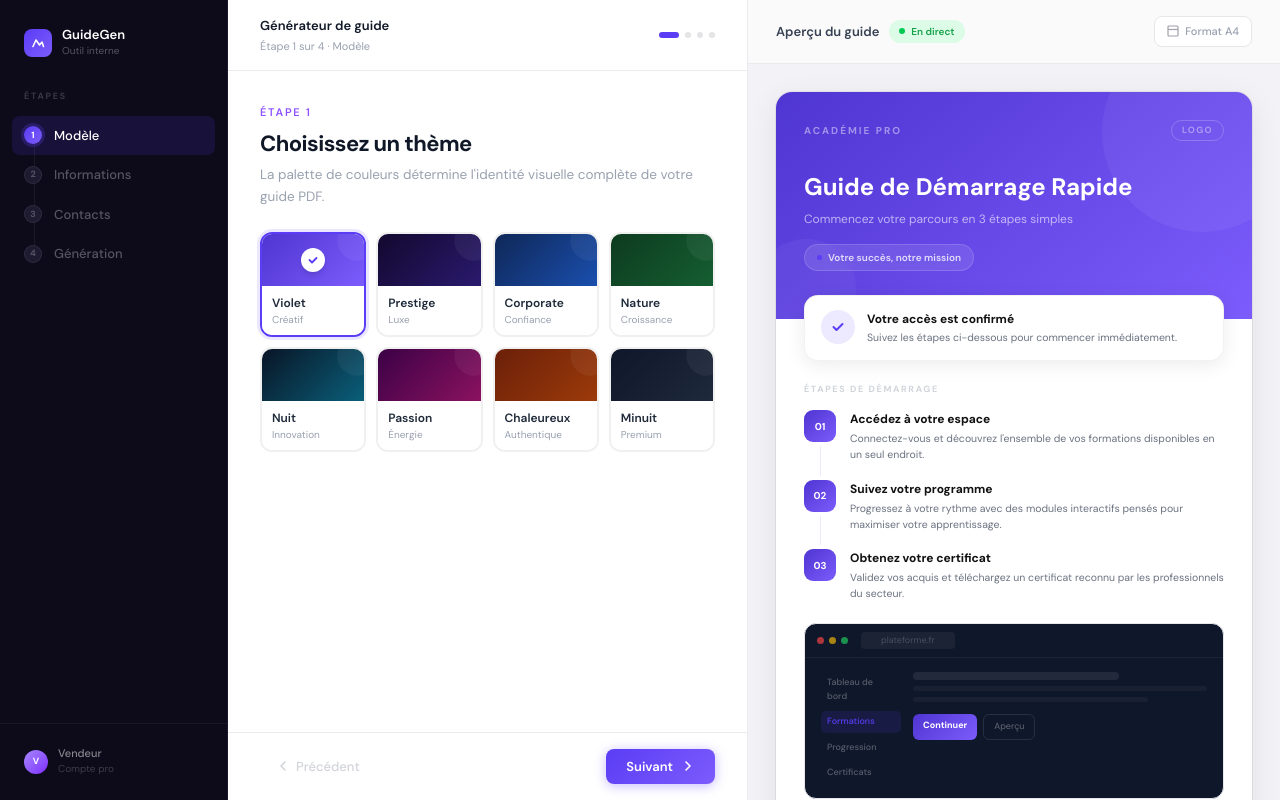
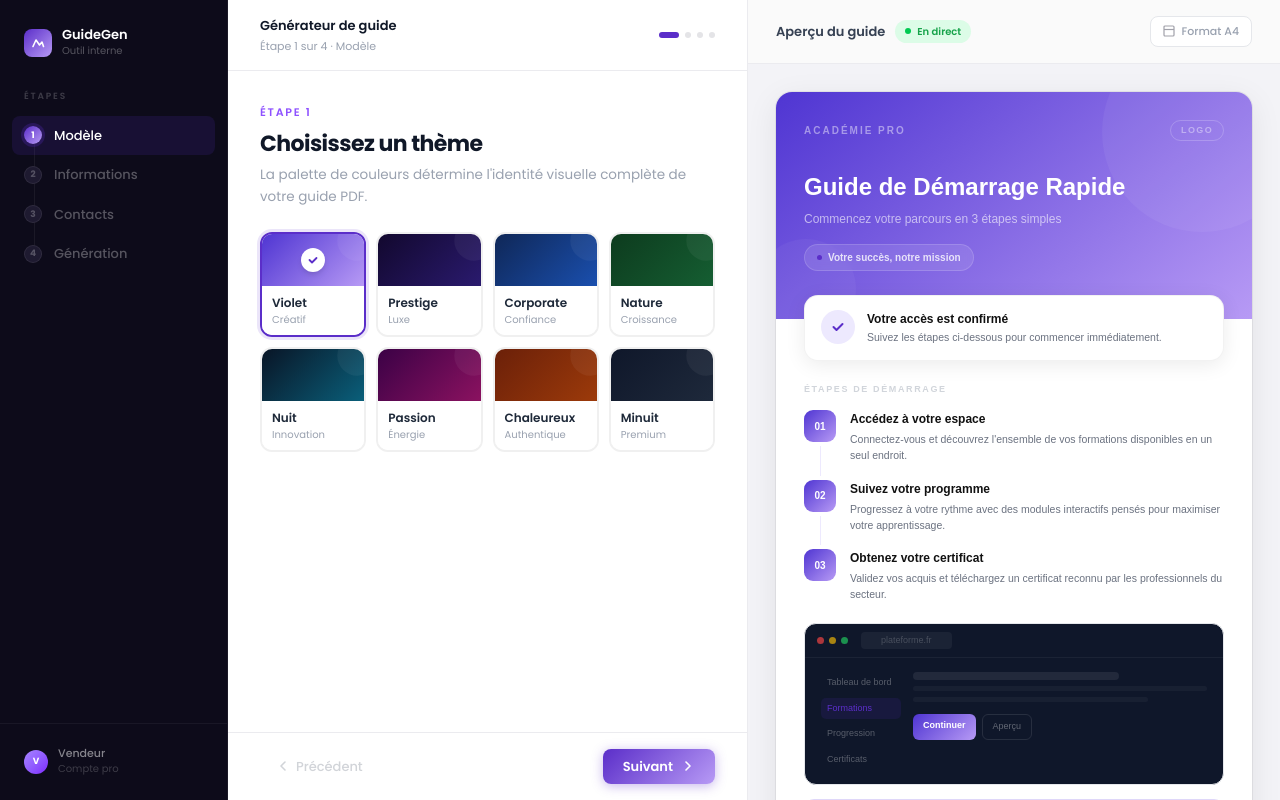
Before and after one commit to Snack-man/guidegen, a React (Vite) app: page / in a window 1280 px wide. Built offline with nearby package versions, Linux system fonts and the light colour scheme; the HTML template or start-up script is replaced by a standard one.

Commit message:
modification de la charte graphique

```diff
--- a/src/App.tsx
+++ b/src/App.tsx
@@ -25,7 +25,7 @@ const newStepId = () => `step-${Date.now()}-${stepUid++}`
 /* ─── Data ─────────────────────────────────── */
 
 const THEMES: ThemeCfg[] = [
-  { id:"violet", name:"Violet",          desc:"Créatif",       from:"#4f35d2", to:"#7c5cfc", accent:"#5b3df5", light:"#ede9fe" },
+  { id:"violet", name:"Violet",          desc:"Créatif",       from:"#4f35d2", to:"#B79AF5", accent:"#5B2EC9", light:"#ede9fe" },
   { id:"gold",   name:"Prestige",        desc:"Luxe",          from:"#12082e", to:"#2a1a6e", accent:"#e8af3c", light:"#fef3c7" },
   { id:"blue",   name:"Corporate",       desc:"Confiance",     from:"#0f2757", to:"#1a4fae", accent:"#3b82f6", light:"#dbeafe" },
   { id:"green",  name:"Nature",          desc:"Croissance",    from:"#0d3b1e", to:"#155e32", accent:"#22c55e", light:"#dcfce7" },
@@ -71,7 +71,7 @@ function Sidebar({ step, onStep }: { step: number; onStep: (n: number) => void }
         <div className="flex items-center gap-2.5">
           <div
             className="w-7 h-7 rounded-lg flex items-center justify-center"
-            style={{ background: "linear-gradient(135deg,#5b3df5,#7c5cfc)" }}
+            style={{ background: "linear-gradient(135deg,#5B2EC9,#B79AF5)" }}
           >
             <svg width="14" height="14" viewBox="0 0 14 14" fill="none">
               <path d="M2 10.5L5 4l3.5 5L11 6l1.5 4.5" stroke="white" strokeWidth="1.6" strokeLinecap="round" strokeLinejoin="round" />
@@ -98,7 +98,7 @@ function Sidebar({ step, onStep }: { step: number; onStep: (n: number) => void }
             className="absolute left-[22px] top-4 w-px transition-all duration-500"
             style={{
               height: `${(step / (STEPS.length - 1)) * (100 - 28 / STEPS.length)}%`,
-              background: "linear-gradient(180deg,#5b3df5,#7c5cfc)",
+              background: "linear-gradient(180deg,#5B2EC9,#B79AF5)",
             }}
           />
 
@@ -110,16 +110,16 @@ function Sidebar({ step, onStep }: { step: number; onStep: (n: number) => void }
                 key={i}
                 onClick={() => onStep(i)}
                 className="w-full flex items-center gap-3 px-3 py-2.5 rounded-lg text-left transition-all duration-150 group relative"
-                style={active ? { background: "rgba(91,61,245,0.15)" } : {}}
+                style={active ? { background: "rgba(91,46,201,0.15)" } : {}}
               >
                 {/* Step indicator */}
                 <div
                   className="w-[18px] h-[18px] rounded-full flex items-center justify-center flex-shrink-0 text-[9px] font-bold transition-all duration-200 relative z-10"
                   style={
                     done
-                      ? { background: "#5b3df5", color: "white" }
+                      ? { background: "#5B2EC9", color: "white" }
                       : active
-                      ? { background: "linear-gradient(135deg,#5b3df5,#7c5cfc)", color: "white", boxShadow: "0 0 0 3px rgba(91,61,245,0.25)" }
+                      ? { background: "linear-gradient(135deg,#5B2EC9,#B79AF5)", color: "white", boxShadow: "0 0 0 3px rgba(91,46,201,0.25)" }
                       : { background: "#1e1a30", color: "rgba(255,255,255,0.25)", border: "1px solid rgba(255,255,255,0.08)" }
                   }
                 >
@@ -168,7 +168,7 @@ function MobileTopBar({ step, onStep }: { step: number; onStep: (n: number) => v
         <div className="flex items-center gap-2">
           <div
             className="w-6 h-6 rounded-lg flex items-center justify-center flex-shrink-0"
-            style={{ background: "linear-gradient(135deg,#5b3df5,#7c5cfc)" }}
+            style={{ background: "linear-gradient(135deg,#5B2EC9,#B79AF5)" }}
           >
             <svg width="12" height="12" viewBox="0 0 14 14" fill="none">
               <path d="M2 10.5L5 4l3.5 5L11 6l1.5 4.5" stroke="white" strokeWidth="1.6" strokeLinecap="round" strokeLinejoin="round" />
@@ -187,15 +187,15 @@ function MobileTopBar({ step, onStep }: { step: number; onStep: (n: number) => v
               key={i}
               onClick={() => onStep(i)}
               className="flex items-center gap-1.5 px-2.5 py-1.5 rounded-full flex-shrink-0 transition-all duration-150"
-              style={active ? { background: "rgba(91,61,245,0.18)" } : {}}
+              style={active ? { background: "rgba(91,46,201,0.18)" } : {}}
             >
               <div
                 className="w-[16px] h-[16px] rounded-full flex items-center justify-center flex-shrink-0 text-[8px] font-bold"
                 style={
                   done
-                    ? { background: "#5b3df5", color: "white" }
+                    ? { background: "#5B2EC9", color: "white" }
                     : active
-                    ? { background: "linear-gradient(135deg,#5b3df5,#7c5cfc)", color: "white" }
+                    ? { background: "linear-gradient(135deg,#5B2EC9,#B79AF5)", color: "white" }
                     : { background: "#1e1a30", color: "rgba(255,255,255,0.25)", border: "1px solid rgba(255,255,255,0.08)" }
                 }
               >
@@ -234,11 +234,11 @@ function Field({
   const [focused, setFocused] = useState(false)
   const showVal = touched && value.length > 0
   const borderColor = focused
-    ? "#5b3df5"
+    ? "#5B2EC9"
     : showVal
     ? valid ? "#22c55e" : "#ef4444"
     : "#e4e4e7"
-  const shadowColor = focused ? "rgba(91,61,245,0.1)" : "transparent"
+  const shadowColor = focused ? "rgba(91,46,201,0.1)" : "transparent"
 
   const cls = `w-full text-[13.5px] font-medium text-gray-900 placeholder-gray-300 outline-none transition-all duration-150 resize-none bg-white rounded-lg px-3.5 py-2.5`
 
@@ -312,8 +312,8 @@ function StepTheme({ selected, onSelect }: { selected: string; onSelect: (id: st
               onClick={() => onSelect(t.id)}
               className="group rounded-xl overflow-hidden text-left transition-all duration-150 focus:outline-none"
               style={{
-                border: sel ? `2px solid #5b3df5` : "2px solid #f0f0f0",
-                boxShadow: sel ? "0 0 0 3px rgba(91,61,245,0.12)" : "none",
+                border: sel ? `2px solid #5B2EC9` : "2px solid #f0f0f0",
+                boxShadow: sel ? "0 0 0 3px rgba(91,46,201,0.12)" : "none",
               }}
             >
               <div
@@ -326,7 +326,7 @@ function StepTheme({ selected, onSelect }: { selected: string; onSelect: (id: st
                   <div className="absolute inset-0 flex items-center justify-center">
                     <div className="w-6 h-6 bg-white rounded-full flex items-center justify-center shadow-md">
                       <svg width="10" height="10" viewBox="0 0 10 10" fill="none">
-                        <path d="M1.5 5l2.5 2.5 4.5-4.5" stroke="#5b3df5" strokeWidth="1.8" strokeLinecap="round" strokeLinejoin="round" />
+                        <path d="M1.5 5l2.5 2.5 4.5-4.5" stroke="#5B2EC9" strokeWidth="1.8" strokeLinecap="round" strokeLinejoin="round" />
                       </svg>
                     </div>
                   </div>
@@ -495,7 +495,7 @@ function StepContacts({ form, update, touched }: { form: Form; update: (p: Parti
 
         <div className="flex items-start gap-3 p-4 rounded-xl border border-gray-100 bg-gray-50/40">
           <div className="w-8 h-8 rounded-lg bg-violet-50 flex items-center justify-center flex-shrink-0 mt-0.5">
-            <svg width="16" height="16" viewBox="0 0 16 16" fill="none" stroke="#5b3df5" strokeWidth="1.5">
+            <svg width="16" height="16" viewBox="0 0 16 16" fill="none" stroke="#5B2EC9" strokeWidth="1.5">
               <rect x="1" y="3" width="14" height="10" rx="1.5" />
               <path d="m1 4.5 7 5 7-5" />
             </svg>
@@ -553,8 +553,8 @@ function StepGeneration({ theme, stepCount, onDownload, status }: { theme: Theme
             ].map((item) => (
               <div key={item} className="flex items-center gap-2.5">
                 <svg width="14" height="14" viewBox="0 0 14 14" fill="none">
-                  <circle cx="7" cy="7" r="7" fill="#5b3df5" fillOpacity="0.12" />
-                  <path d="M4 7l2 2 4-4" stroke="#5b3df5" strokeWidth="1.4" strokeLinecap="round" strokeLinejoin="round" />
+                  <circle cx="7" cy="7" r="7" fill="#5B2EC9" fillOpacity="0.12" />
+                  <path d="M4 7l2 2 4-4" stroke="#5B2EC9" strokeWidth="1.4" strokeLinecap="round" strokeLinejoin="round" />
                 </svg>
                 <span className="text-[12.5px] text-gray-600">{item}</span>
               </div>
@@ -778,7 +778,7 @@ function PDFPreview({ form, theme }: { form: Form; theme: ThemeCfg }) {
             {[
               { icon: <svg width="11" height="11" viewBox="0 0 24 24" fill="#25d366"><path d="M20.52 3.48A11.93 11.93 0 0 0 12.01 0C5.38 0 .01 5.37.01 12c0 2.12.55 4.18 1.6 6L0 24l6.16-1.61A12 12 0 0 0 12 24c6.63 0 12-5.37 12-12a11.93 11.93 0 0 0-3.48-8.52z" /></svg>, label: form.whatsapp },
               { icon: <svg width="11" height="11" viewBox="0 0 24 24" fill="#229ed9"><path d="M12 0C5.37 0 0 5.37 0 12s5.37 12 12 12 12-5.37 12-12S18.63 0 12 0zm5.94 8.19l-2.02 9.5c-.15.67-.54.83-1.09.52l-3-2.21-1.45 1.4c-.16.16-.3.3-.61.3l.21-3.06 5.52-4.98c.24-.21-.05-.33-.37-.12L6.03 13.9 3.1 13c-.66-.2-.67-.66.14-.98l11.65-4.49c.55-.2 1.03.13.85.96z" /></svg>, label: form.telegram },
-              { icon: <svg width="11" height="11" viewBox="0 0 16 16" fill="none" stroke="#5b3df5" strokeWidth="1.5"><rect x="1" y="3" width="14" height="10" rx="1.5" /><path d="m1 4.5 7 5 7-5" /></svg>, label: form.email },
+              { icon: <svg width="11" height="11" viewBox="0 0 16 16" fill="none" stroke="#5B2EC9" strokeWidth="1.5"><rect x="1" y="3" width="14" height="10" rx="1.5" /><path d="m1 4.5 7 5 7-5" /></svg>, label: form.email },
             ].map(({ icon, label }) => (
               <div key={label} style={{ display: "inline-flex", alignItems: "center", gap: 5, padding: "5px 10px", borderRadius: 999, border: "1px solid #f0f0f0", background: "white", boxShadow: "0 1px 3px rgba(0,0,0,0.04)" }}>
                 {icon}
@@ -858,7 +858,7 @@ export default function App() {
   }
 
   return (
-    <div className="flex flex-col lg:flex-row h-full" style={{ fontFamily: "'DM Sans', sans-serif", background: "#f8f8fa" }}>
+    <div className="flex flex-col lg:flex-row h-full" style={{ fontFamily: "'Poppins', sans-serif", background: "#f8f8fa" }}>
 
       {/* ── Sidebar (desktop only) ── */}
       <Sidebar step={step} onStep={setStep} />
@@ -875,7 +875,7 @@ export default function App() {
             className="flex-1 py-2 rounded-lg text-[12.5px] font-semibold transition-all duration-150"
             style={
               mobileView === v
-                ? { background: "linear-gradient(135deg,#5b3df5,#7c5cfc)", color: "white" }
+                ? { background: "linear-gradient(135deg,#5B2EC9,#B79AF5)", color: "white" }
                 : { background: "#f4f4f6", color: "#6b7280" }
             }
           >
@@ -907,7 +907,7 @@ export default function App() {
                   style={{
                     width: i === step ? 20 : 6,
                     height: 6,
-                    background: i < step ? "#5b3df5" : i === step ? "#5b3df5" : "#e4e4e7",
+                    background: i < step ? "#5B2EC9" : i === step ? "#5B2EC9" : "#e4e4e7",
                   }}
                 />
               ))}
@@ -939,7 +939,7 @@ export default function App() {
               <button
                 onClick={next}
                 className="flex items-center gap-2 px-5 py-2 rounded-lg text-[13px] font-semibold text-white transition-all duration-150 active:scale-[0.97]"
-                style={{ background: "linear-gradient(135deg,#5b3df5,#7c5cfc)", boxShadow: "0 2px 12px rgba(91,61,245,0.35)" }}
+                style={{ background: "linear-gradient(135deg,#5B2EC9,#B79AF5)", boxShadow: "0 2px 12px rgba(91,46,201,0.35)" }}
               >
                 Suivant
                 <svg width="14" height="14" viewBox="0 0 14 14" fill="none">
--- a/src/index.css
+++ b/src/index.css
@@ -1,4 +1,4 @@
-@import url('https://fonts.googleapis.com/css2?family=DM+Sans:ital,opsz,wght@0,9..40,300;0,9..40,400;0,9..40,500;0,9..40,600;0,9..40,700&display=swap');
+@import url('https://fonts.googleapis.com/css2?family=Poppins:ital,wght@0,300;0,400;0,500;0,600;0,700;0,800&display=swap');
 @import 'tailwindcss';
 
 html, body {
@@ -35,4 +35,4 @@ html, body {
 *::-webkit-scrollbar-track { background: transparent; }
 *::-webkit-scrollbar-thumb { background: rgba(0,0,0,0.1); border-radius: 99px; }
 
-::selection { background: #5b3df520; color: #5b3df5; }
+::selection { background: #5B2EC920; color: #5B2EC9; }
```
